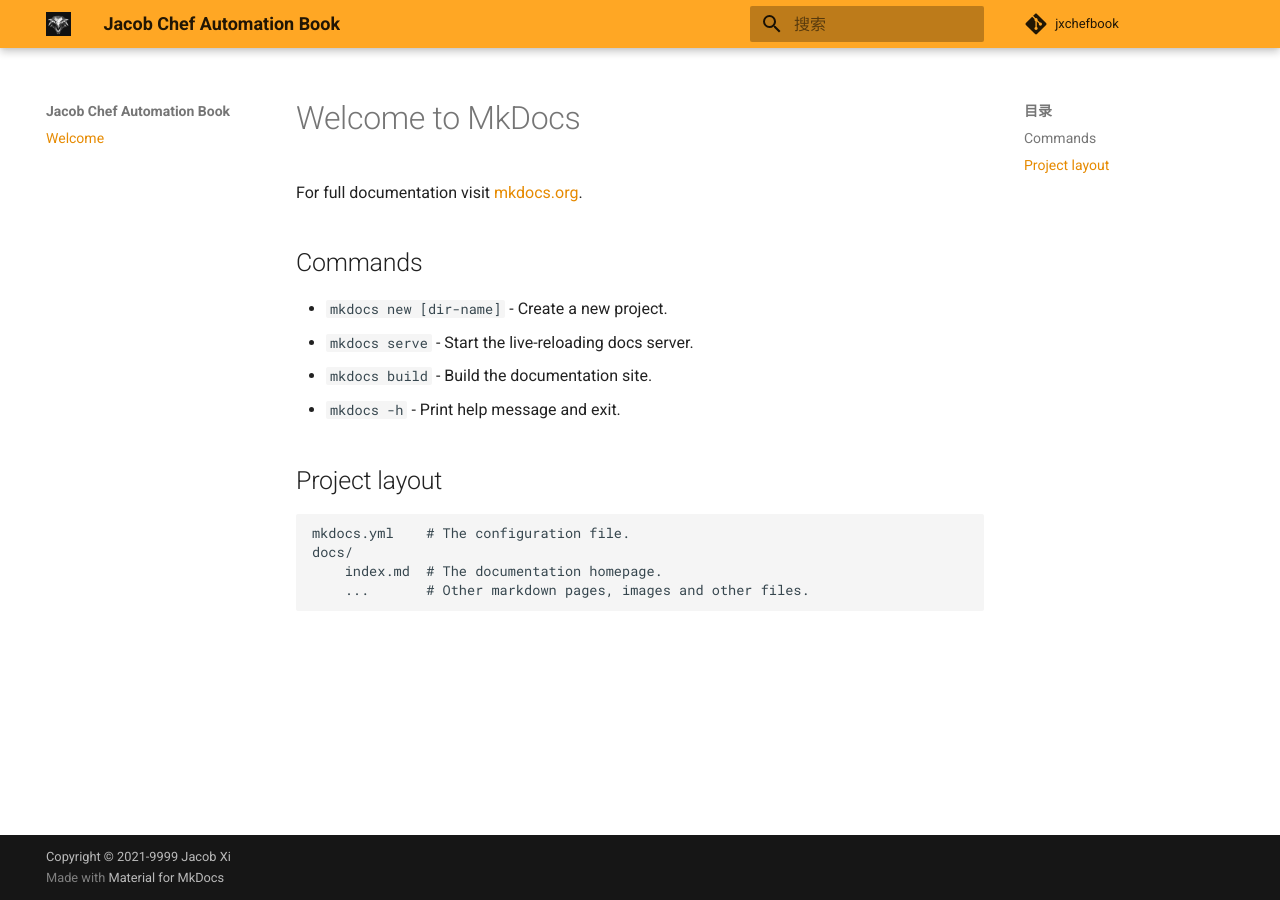
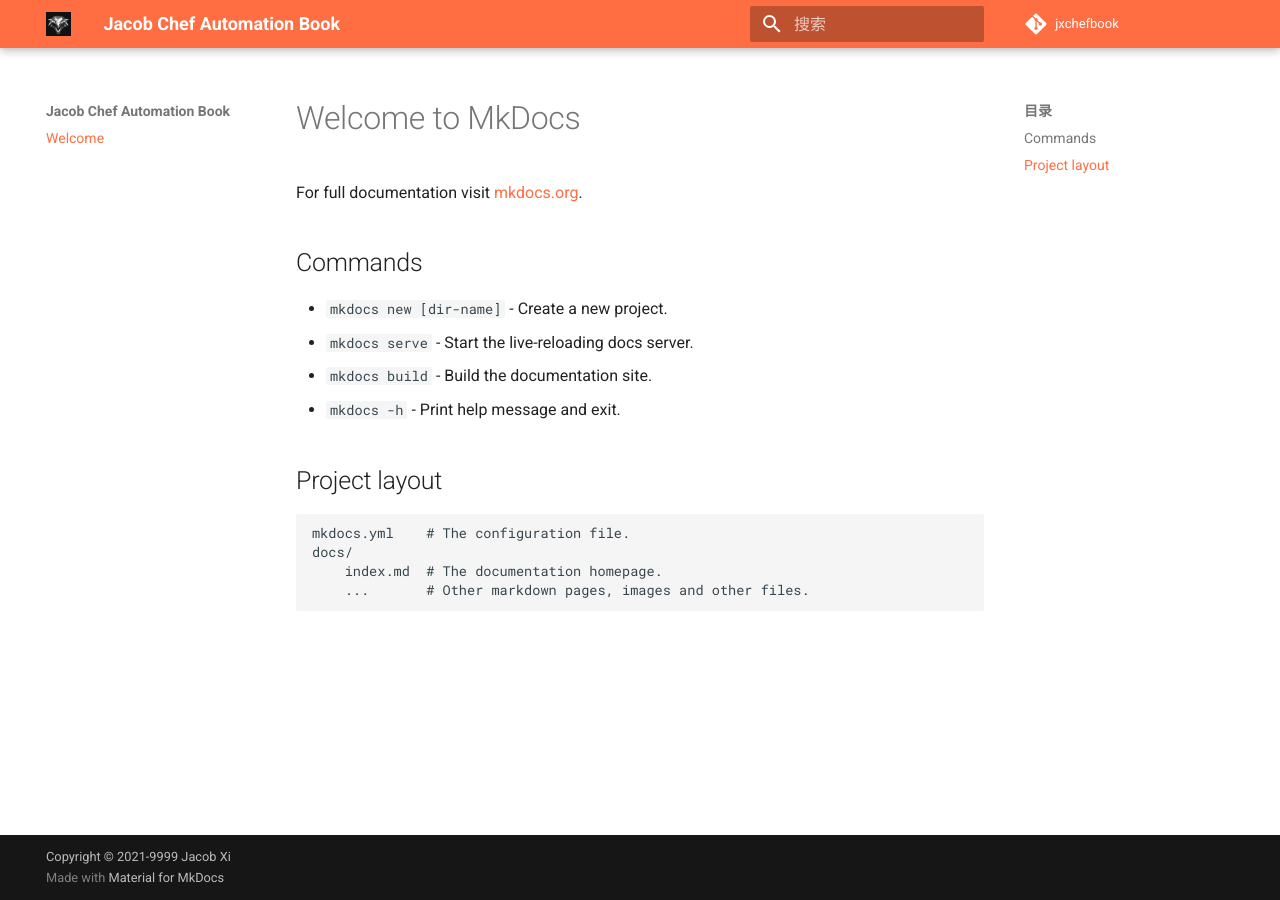
Before and after one commit to Chao-Xi/jxchefbook, an MkDocs documentation site: the page built from docs/index.md, in a window 1280 px wide. Built offline with MkDocs 1.6.1 and Material for MkDocs 9.7.7, drawn with Linux system fonts in a browser that asks for light colours; comment, search, counter and statistics services are not loaded.

Commit message:
chaneg color

```diff
--- a/mkdocs.yml
+++ b/mkdocs.yml
@@ -22,8 +22,8 @@
   feature:
     tabs: false
   palette:
-    primary: 'orange'
-    accent: 'orange'
+    primary: 'deep orange'
+    accent: 'deep orange'
   i18n:
     prev: 'Previous'
     next: 'Next'
```
